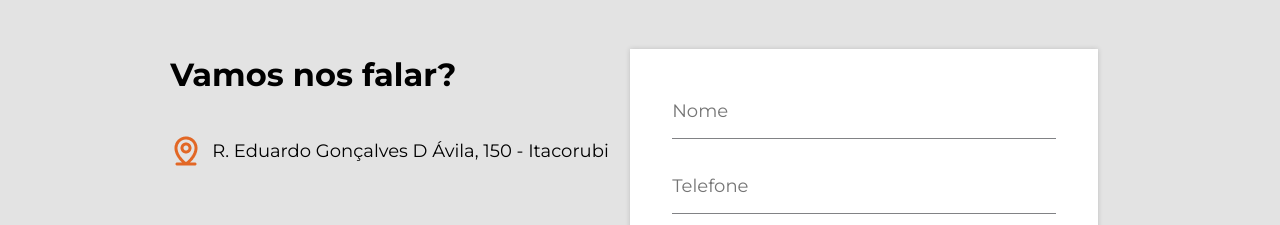
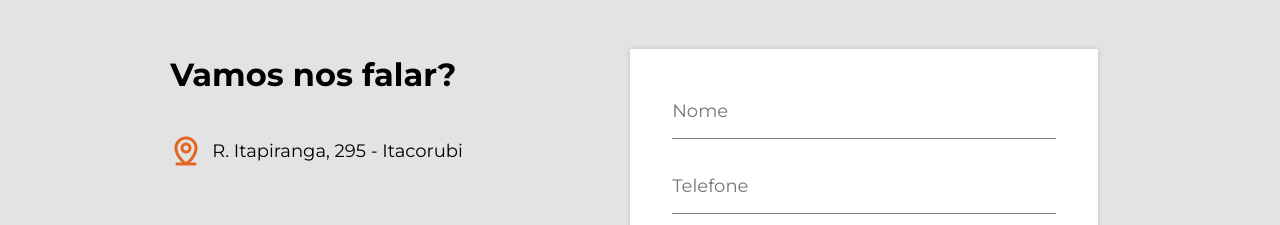
Before and after one commit to dalenogare98/WorkoutGym, an Angular app: page / in a window 1280 px wide. Shown: the part 3400-3625 px from the top of the page. Built offline with nearby package versions, Linux system fonts and the light colour scheme.

Commit message:
arrumando endereço

```diff
--- a/src/app/components/content/content5/content5.component.html
+++ b/src/app/components/content/content5/content5.component.html
@@ -17,7 +17,7 @@
                 <div class="infos">
                     <div class="section">
                         <img class="icon" src="../../../../assets/locationImg.png" alt="">
-                        <p>R. Eduardo Gonçalves D Ávila, 150 - Itacorubi</p>
+                        <p>R. Itapiranga, 295 - Itacorubi</p>
                     </div>
                     <div class="section phone">
                         <img class="icon" src="../../../../assets/phoneImg.png" alt="">
```
